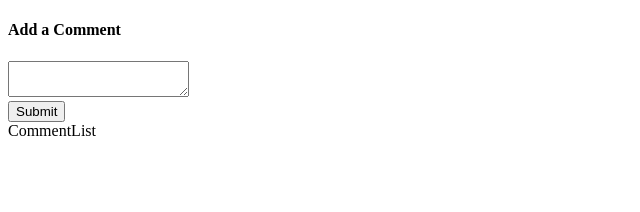
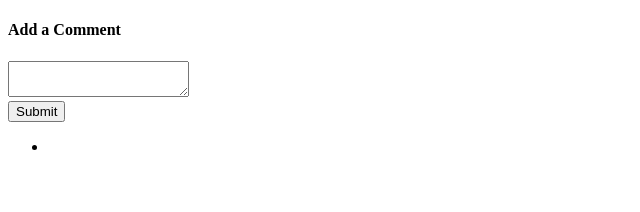
Before and after one commit to mou-rush/refresher-, a React (Create React App) app: page / in a window 1280 px wide. Both pictures are taken after a click on the button "Submit". Shown: the top 212 px of the page, without its empty margins (0-640 px from the left). Built offline with nearby package versions, Linux system fonts and the light colour scheme.

Commit message:
comment list wireup

```diff
--- a/src/components/CommentList.js
+++ b/src/components/CommentList.js
@@ -1,5 +1,23 @@
-import React from "react";
+import React, { Component } from "react";
+import { connect } from "react-redux";
 
-export default function CommentList() {
-  return <div>CommentList</div>;
+class CommentList extends Component {
+  renderComments() {
+    return this.props.comments.map((comment) => {
+      return <li key={comment}>{comment}</li>;
+    });
+  }
+  render() {
+    return (
+      <div>
+        <ul>{this.renderComments()}</ul>
+      </div>
+    );
+  }
 }
+
+function mapStateToProps(state) {
+  return { comments: state.comments };
+}
+
+export default connect(mapStateToProps)(CommentList);
```
